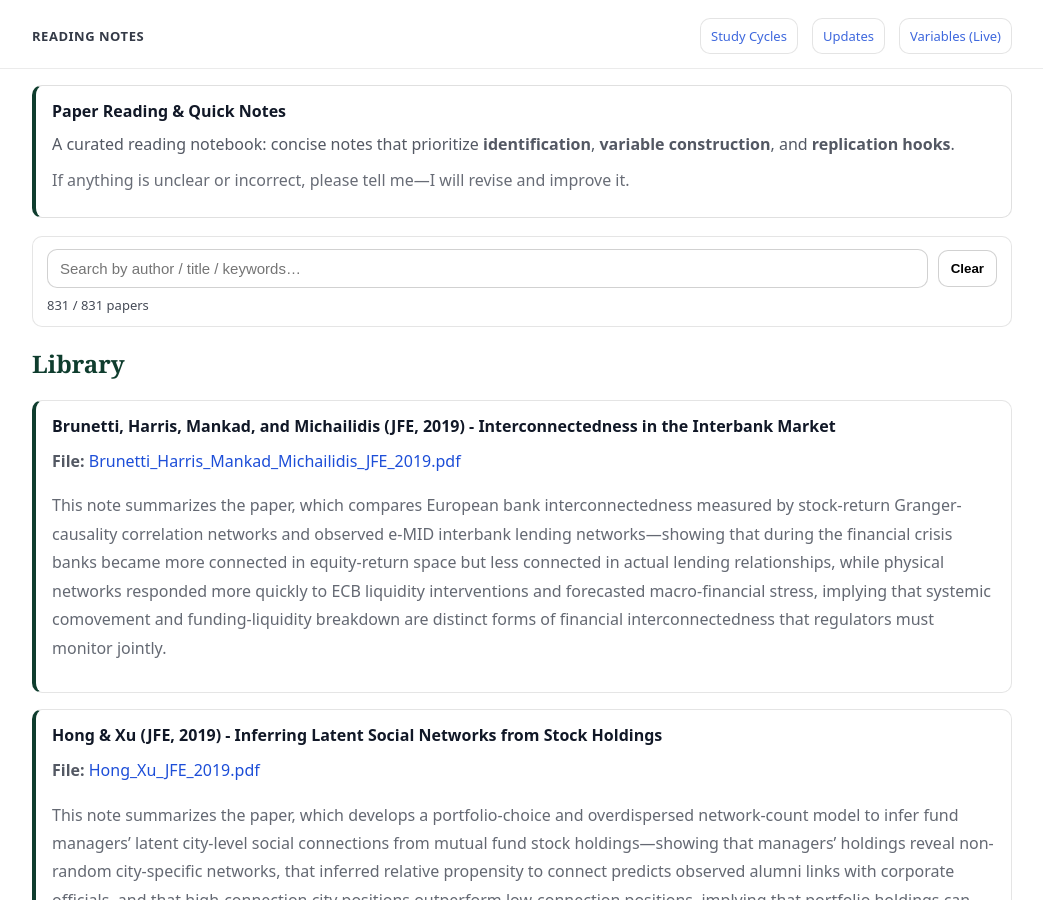
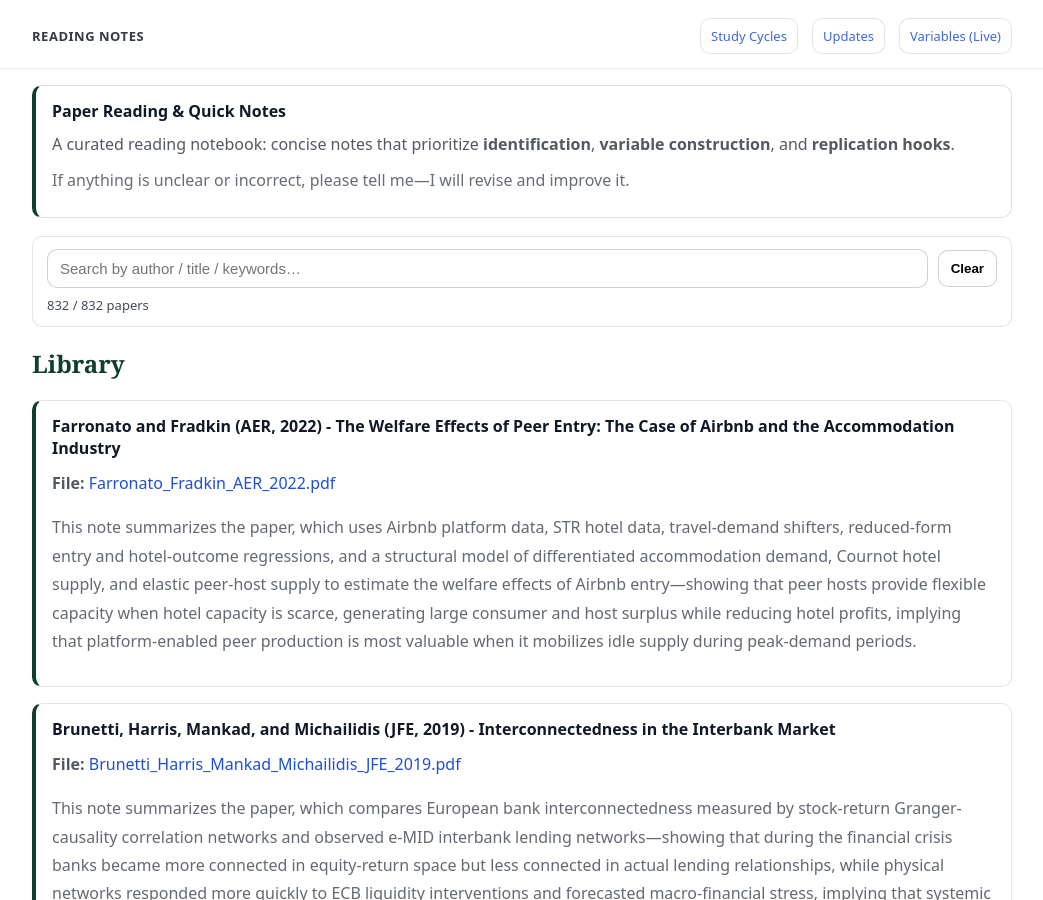
Before and after one commit to yaxinzn/study-archive, a Jekyll site: the page built from reading/index.md, in a window 1280 px wide and 900 px high. Shown: the whole window, without its empty margins (118-1161 px from the left). Built offline with Jekyll 4.4.1, drawn with Linux system fonts in a browser that asks for light colours.

Commit message:
Reading: add/update Farronato_Fradkin_AER_2022.pdf

```diff
--- a/_data/reading.yml
+++ b/_data/reading.yml
@@ -1,3 +1,7 @@
+- title: "Farronato and Fradkin (AER, 2022) - The Welfare Effects of Peer Entry: The Case of Airbnb and the Accommodation Industry"
+  file: "Farronato_Fradkin_AER_2022.pdf"
+  desc: "This note summarizes the paper, which uses Airbnb platform data, STR hotel data, travel-demand shifters, reduced-form entry and hotel-outcome regressions, and a structural model of differentiated accommodation demand, Cournot hotel supply, and elastic peer-host supply to estimate the welfare effects of Airbnb entry—showing that peer hosts provide flexible capacity when hotel capacity is scarce, generating large consumer and host surplus while reducing hotel profits, implying that platform-enabled peer production is most valuable when it mobilizes idle supply during peak-demand periods."
+
 - title: "Brunetti, Harris, Mankad, and Michailidis (JFE, 2019) - Interconnectedness in the Interbank Market"
   file: "Brunetti_Harris_Mankad_Michailidis_JFE_2019.pdf"
   desc: "This note summarizes the paper, which compares European bank interconnectedness measured by stock-return Granger-causality correlation networks and observed e-MID interbank lending networks—showing that during the financial crisis banks became more connected in equity-return space but less connected in actual lending relationships, while physical networks responded more quickly to ECB liquidity interventions and forecasted macro-financial stress, implying that systemic comovement and funding-liquidity breakdown are distinct forms of financial interconnectedness that regulators must monitor jointly."
```
Also changed, not shown: 1 other file.
